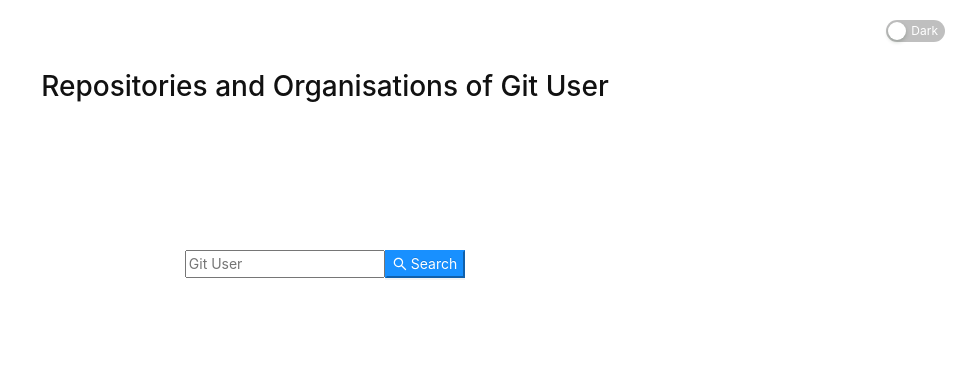
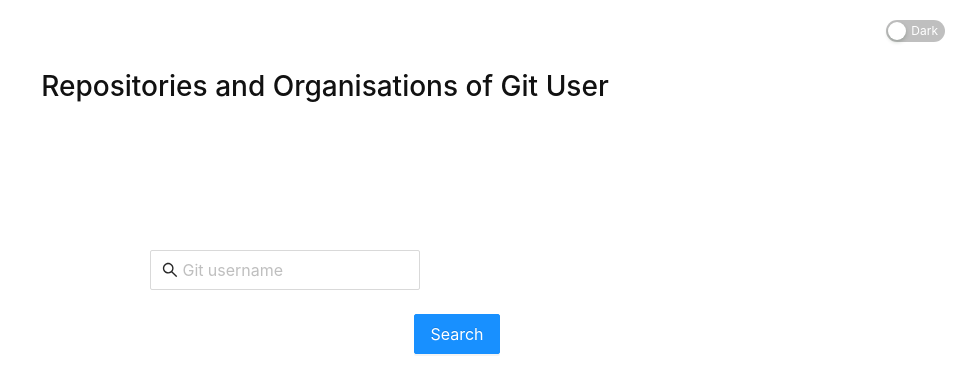
Before and after one commit to Kubqo/GitRepos, a React (Create React App) app: page /Search in a window 1280 px wide. Shown: the top 392 px of the page, without its empty margins (315-1280 px from the left). Built offline with nearby package versions, Linux system fonts and the light colour scheme.

Commit message:
Better design for Search page - Formik removed, added FormItem for nicer code, same functionality another comp

```diff
--- a/src/components/searchbar.tsx
+++ b/src/components/searchbar.tsx
@@ -2,16 +2,12 @@ import React from "react";
 import "antd/dist/antd.css";
 import "../App.css";
 import { useHistory } from "react-router-dom";
-import * as yup from "yup";
-import { Field, Form, Formik } from "formik";
 import { SearchOutlined } from "@ant-design/icons";
+import { Button, Form, Input } from "antd";
+import FormItem from "antd/lib/form/FormItem";
 
 const SearchBar: React.FC = () => {
   const history = useHistory();
-
-  const validationSchema = yup.object().shape({
-    username: yup.string().required("Git username is required"),
-  });
 
   return (
     <div>
@@ -19,39 +15,49 @@ const SearchBar: React.FC = () => {
         Repositories and Organisations of Git User
       </h1>
 
-      <Formik
-        initialValues={{
-          username: "",
-        }}
-        onSubmit={(values) =>
+      <Form
+        name="basic"
+        onFinish={(value: { username: string }) =>
           history.push({
             pathname: "/User",
-            search: values.username,
-            state: values.username,
+            search: value.username,
+            state: value.username,
           })
         }
-        validationSchema={validationSchema}
+        // onFinishFailed={(err) => console.log(err)}
       >
-        {({ errors, touched }) => (
-          <div className="input">
-            <Form>
-              <Field
-                style={{ width: 200, marginTop: "10%", color: "black" }}
-                name="username"
-                placeholder="Git User"
-              />
+        <div
+          style={{
+            width: 349.02,
+            margin: "auto",
+            paddingTop: "10%",
+            display: "inline-block",
+          }}
+        >
+          <FormItem
+            style={{ width: 270, float: "left" }}
+            name="username"
+            rules={[
+              {
+                required: true,
+                message: "Please input Git username!",
+              },
+            ]}
+          >
+            <Input
+              size="large"
+              placeholder="Git username"
+              prefix={<SearchOutlined />}
+            />
+          </FormItem>
 
-              <button className="ant-btn-primary" type="submit">
-                {<SearchOutlined />} Search
-              </button>
-
-              {errors.username && touched.username ? (
-                <div>{errors.username}</div>
-              ) : null}
-            </Form>
-          </div>
-        )}
-      </Formik>
+          <FormItem style={{ float: "right", margin: "auto" }}>
+            <Button size="large" type="primary" htmlType="submit">
+              Search
+            </Button>
+          </FormItem>
+        </div>
+      </Form>
     </div>
   );
 };
```
Also changed, not shown: 1 other file (tests, documents, lock files or other folders).
